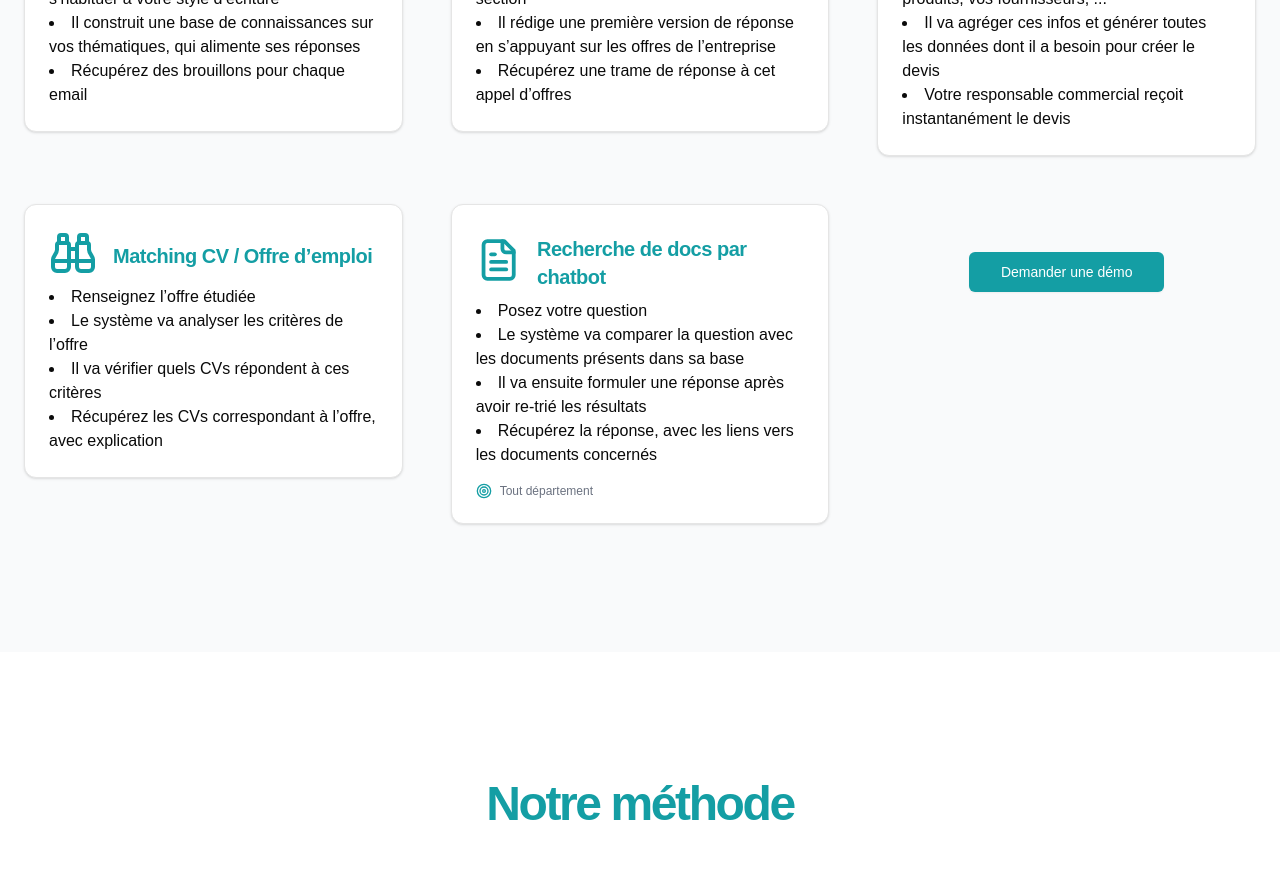
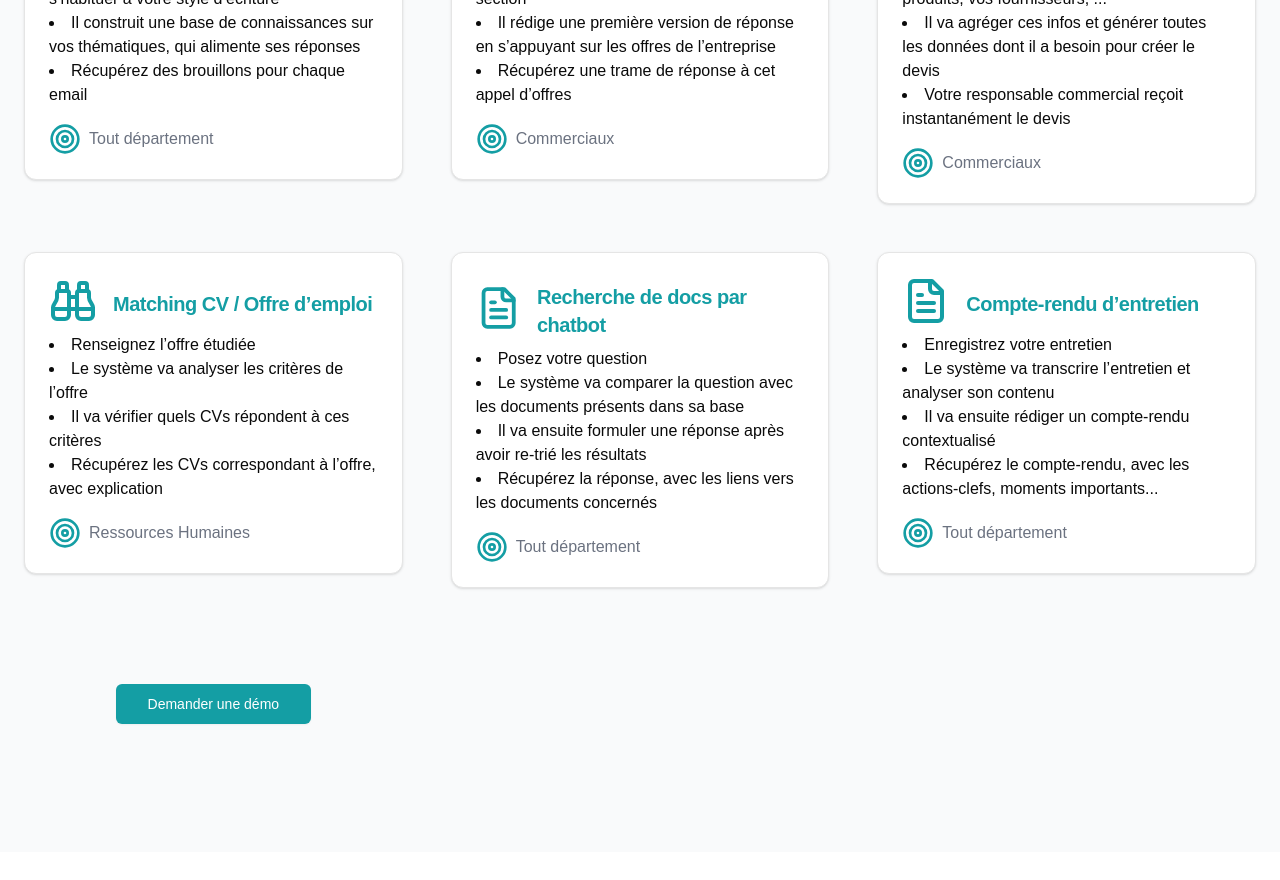
Before and after one commit to MaximeDde/autoscript-lp, a Next.js app: page / in a window 1280 px wide. Shown: the part 2220-3100 px from the top of the page. Built offline with nearby package versions, Linux system fonts and the light colour scheme.

Commit message:
On rajoute des cas d'usage

```diff
--- a/components/landing-page.tsx
+++ b/components/landing-page.tsx
@@ -259,6 +259,10 @@ export function LandingPage() {
                       <li>Il construit une base de connaissances sur vos thématiques, qui alimente ses réponses</li>
                       <li>Récupérez des brouillons pour chaque email</li>
                     </ul>
+                    <div className="flex items-center space-x-2 mt-4">
+                      <Target className="w-8 h-8" style={{ color: '#149ea4' }} />
+                      <p className="text-s text-gray-500">Tout département</p>
+                    </div>
                   </CardContent>
                 </Card>
               </motion.div>
@@ -281,6 +285,10 @@ export function LandingPage() {
                       <li>Il rédige une première version de réponse en s’appuyant sur les offres de l’entreprise</li>
                       <li>Récupérez une trame de réponse à cet appel d’offres</li>
                     </ul>
+                    <div className="flex items-center space-x-2 mt-4">
+                      <Target className="w-8 h-8" style={{ color: '#149ea4' }} />
+                      <p className="text-s text-gray-500">Commerciaux</p>
+                    </div>
                   </CardContent>
                 </Card>
               </motion.div>
@@ -303,6 +311,10 @@ export function LandingPage() {
                       <li>Il va agréger ces infos et générer toutes les données dont il a besoin pour créer le devis</li>
                       <li>Votre responsable commercial reçoit instantanément le devis</li>
                     </ul>
+                    <div className="flex items-center space-x-2 mt-4">
+                      <Target className="w-8 h-8" style={{ color: '#149ea4' }} />
+                      <p className="text-s text-gray-500">Commerciaux</p>
+                    </div>
                   </CardContent>
                 </Card>
               </motion.div>
@@ -325,6 +337,10 @@ export function LandingPage() {
                         <li>Il va vérifier quels CVs répondent à ces critères</li>
                         <li>Récupérez les CVs correspondant à l’offre, avec explication</li>
                       </ul>
+                      <div className="flex items-center space-x-2 mt-4">
+                      <Target className="w-8 h-8" style={{ color: '#149ea4' }} />
+                      <p className="text-s text-gray-500">Ressources Humaines</p>
+                      </div>
                     </CardContent>
                   </Card>
               </motion.div>
@@ -333,7 +349,7 @@ export function LandingPage() {
                 whileInView="visible"
                 viewport={{ once: true }}
                 variants={fadeInUp}
-                custom={4}
+                custom={5}
               >
                 <Card>
                   <CardHeader className="flex flex-row items-center space-x-4 pb-2">
@@ -348,8 +364,34 @@ export function LandingPage() {
                     <li>Récupérez la réponse, avec les liens vers les documents concernés</li>
                   </ul>
                   <div className="flex items-center space-x-2 mt-4">
-                    <Target className="w-4 h-4" style={{ color: '#149ea4' }} />
-                    <p className="text-xs text-gray-500">Tout département</p>
+                    <Target className="w-8 h-8" style={{ color: '#149ea4' }} />
+                    <p className="text-s text-gray-500">Tout département</p>
+                  </div>
+                  </CardContent>
+                </Card>
+              </motion.div>
+              <motion.div
+                initial="hidden"
+                whileInView="visible"
+                viewport={{ once: true }}
+                variants={fadeInUp}
+                custom={5}
+              >
+                <Card>
+                  <CardHeader className="flex flex-row items-center space-x-4 pb-2">
+                  <FileText className="w-12 h-12" style={{ color: '#149ea4' }} />
+                  <CardTitle className="text-[#149ea4] text-xl">Compte-rendu d’entretien</CardTitle>
+                  </CardHeader>
+                  <CardContent>
+                  <ul className="list-disc list-inside">
+                    <li>Enregistrez votre entretien</li>
+                    <li>Le système va transcrire l’entretien et analyser son contenu</li>
+                    <li>Il va ensuite rédiger un compte-rendu contextualisé</li>
+                    <li>Récupérez le compte-rendu, avec les actions-clefs, moments importants...</li>
+                  </ul>
+                  <div className="flex items-center space-x-2 mt-4">
+                    <Target className="w-8 h-8" style={{ color: '#149ea4' }} />
+                    <p className="text-s text-gray-500">Tout département</p>
                   </div>
                   </CardContent>
                 </Card>
```
